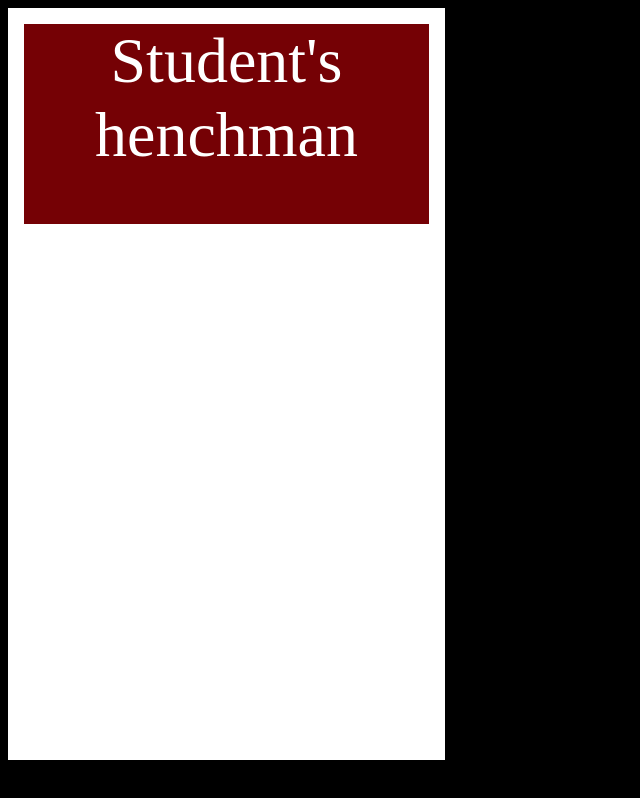
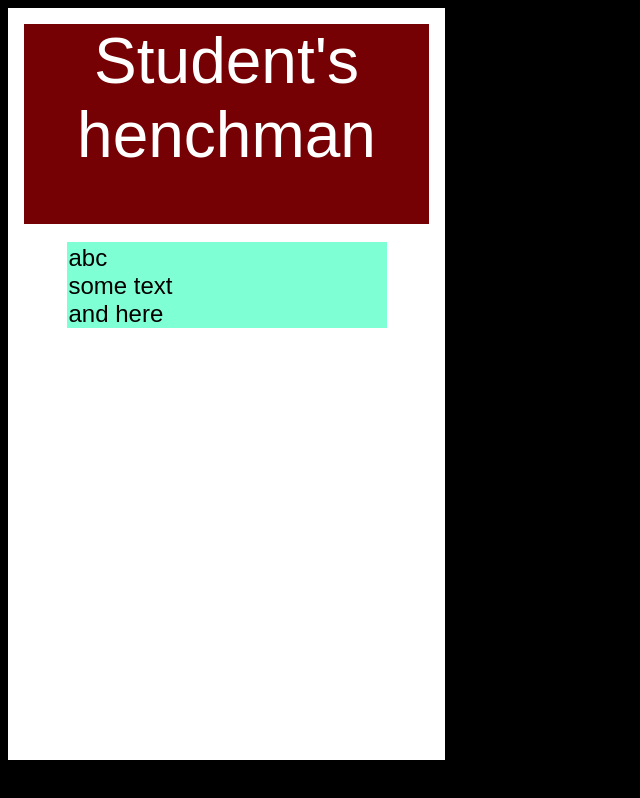
Before and after one commit to mateusz93/Students-henchman, a plain HTML site: page Makieta/mainActivity.html in a window 1280 px wide. Shown: the whole page, without its empty margins (0-640 px from the left). Drawn offline with Linux system fonts and the light colour scheme.

Commit message:
panel scrollowany w makiecie

```diff
--- a/Makieta/css/style.css
+++ b/Makieta/css/style.css
@@ -1,10 +1,20 @@
 body {
     background-color: #000;
+    font-family: 'Arial'
 }
 
 span {
     display: inline-block;
     vertical-align: middle;
+}
+
+div.scroll {
+    overflow-y: scroll;
+    overflow-x: hidden;
+    width: 80%;
+    margin: auto;
+    padding: 16px;
+    height: 10%;
 }
 
 a {
@@ -39,3 +49,10 @@ a {
     padding-bottom: 20px;
     display: inline-block;
 }
+
+.subject_box {
+    font-size: 24px;
+    background-color: aquamarine;
+    margin: 2px;
+    padding: 2px;
+}
--- a/Makieta/mainActivity.html
+++ b/Makieta/mainActivity.html
@@ -6,10 +6,23 @@
     </head>
     <body>
         <div class="vertical_screen screen">
-            <div class="logo" />
-            <span>
-                <a href="/mainActivity.html">Student's henchman</a>
-            </span>
+            <div class="logo">
+                <span>
+                    <a href="/mainActivity.html">Student's henchman</a>
+                </span>
+            </div>
+            <div class="scroll slider_panel">
+                <div class="subject_box">
+                    abc<br />
+                    some text<br />
+                    and here
+                </div>
+                <div class="subject_box">
+                    def<br />
+                    some text<br />
+                    and here
+                </div>
+            </div>
         </div>
     </body>
 </html>
```
